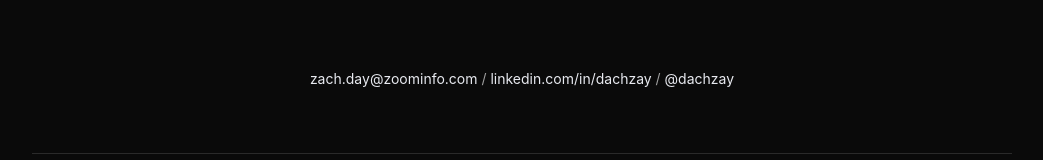
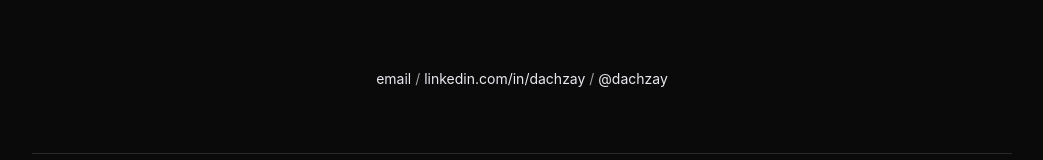
Before and after one commit to dachzay/zachday-site, a website: page index.html in a window 1280 px wide. Shown: the part 2080-2240 px from the top of the page, without its empty margins (118-1161 px from the left). Drawn offline with Linux system fonts and the light colour scheme.

Commit message:
Update contact email link text and address

```diff
--- a/index.html
+++ b/index.html
@@ -770,7 +770,7 @@
       </section>
 
       <section id="contact" class="contact">
-        <p class="contact-text"><a href="mailto:zach.day@zoominfo.com">zach.day@zoominfo.com</a> / <a href="https://linkedin.com/in/dachzay" target="_blank" rel="noopener noreferrer">linkedin.com/in/dachzay</a> / <a href="https://x.com/dachzay" target="_blank" rel="noopener noreferrer">@dachzay</a></p>
+        <p class="contact-text"><a href="mailto:day.zachc@gmail.com">email</a> / <a href="https://linkedin.com/in/dachzay" target="_blank" rel="noopener noreferrer">linkedin.com/in/dachzay</a> / <a href="https://x.com/dachzay" target="_blank" rel="noopener noreferrer">@dachzay</a></p>
       </section>
     </main>
 
```
